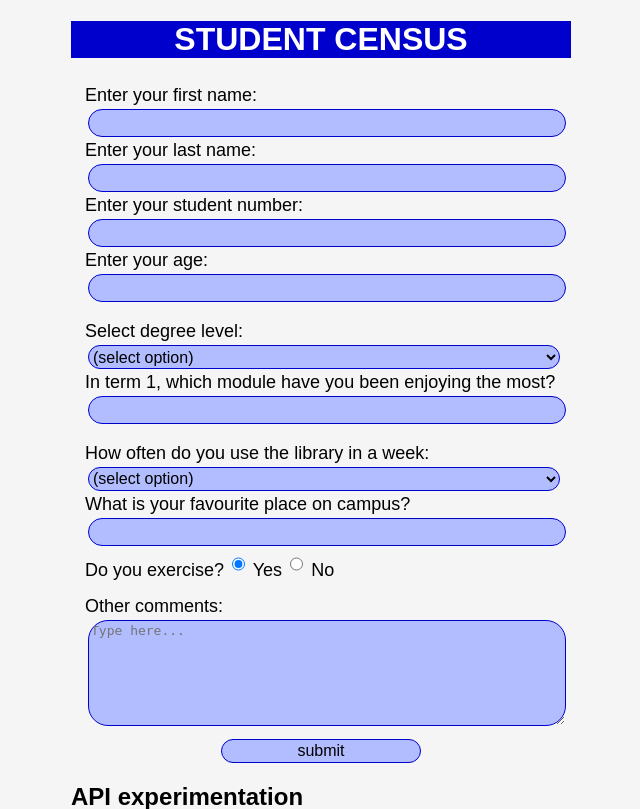
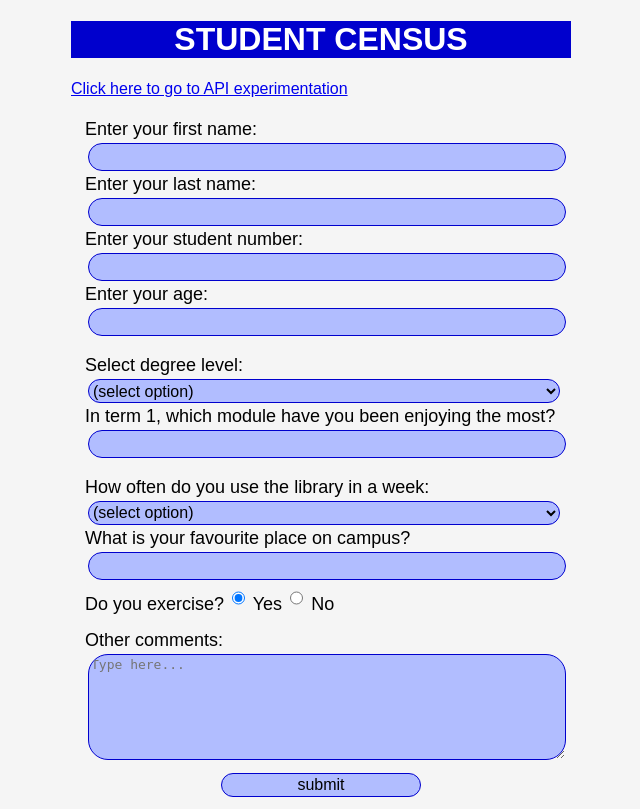
Before and after one commit to CharlotteR-G/SSE-lab2, a Flask app: page / in a window 1280 px wide. Shown: the top 809 px of the page, without its empty margins (319-959 px from the left). Run offline with Flask 3, Linux system fonts and the light colour scheme.

Commit message:
add link to new page

```diff
--- a/templates/index.html
+++ b/templates/index.html
@@ -9,6 +9,7 @@
         <header>
           <h1>STUDENT CENSUS</h1>
         </header>
+        <p><a href="gitSubmission.html">Click here to go to API experimentation</a></p>
 
         <form action="/submit" target="_blank" method="post">
 
```
